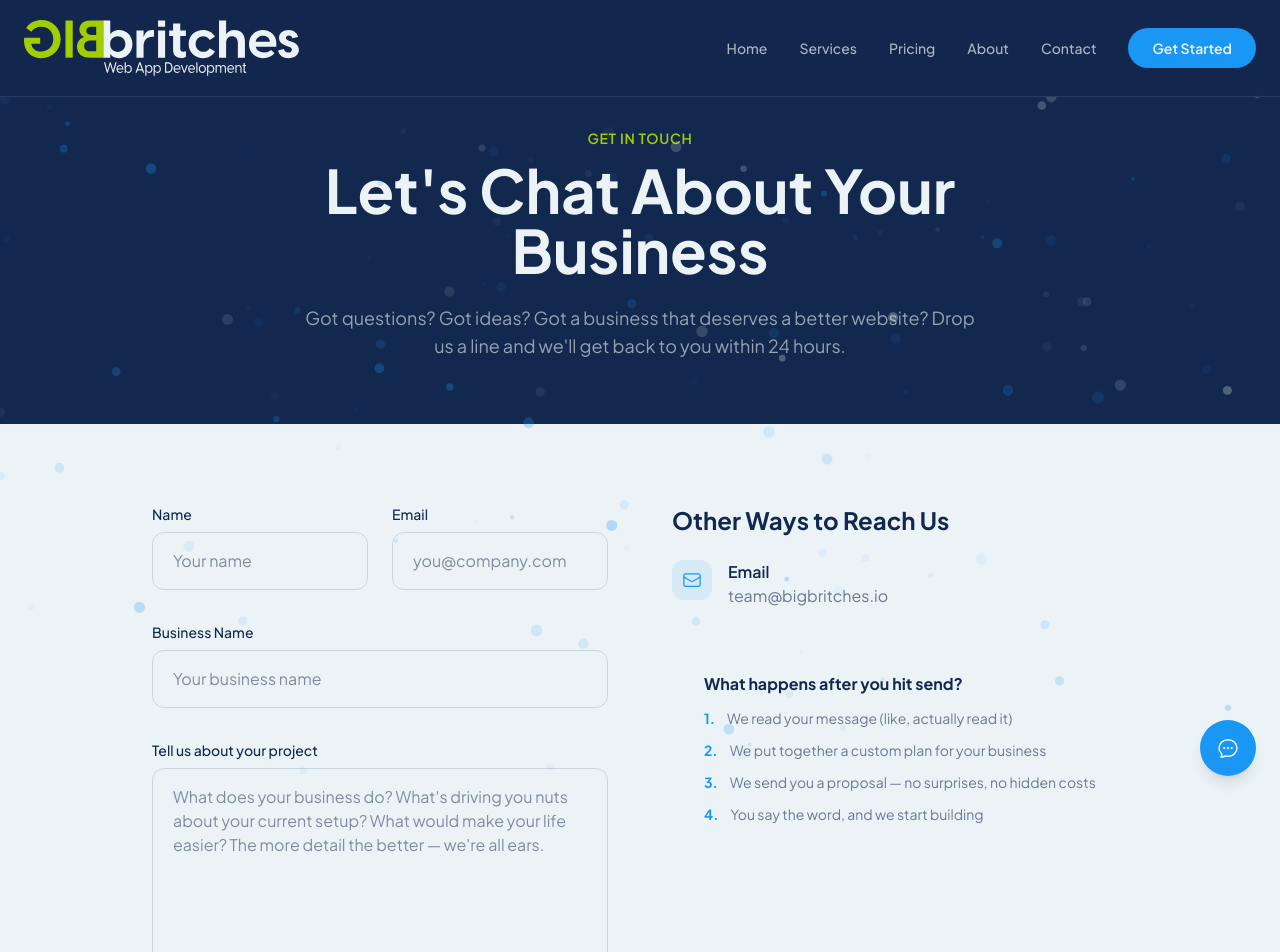
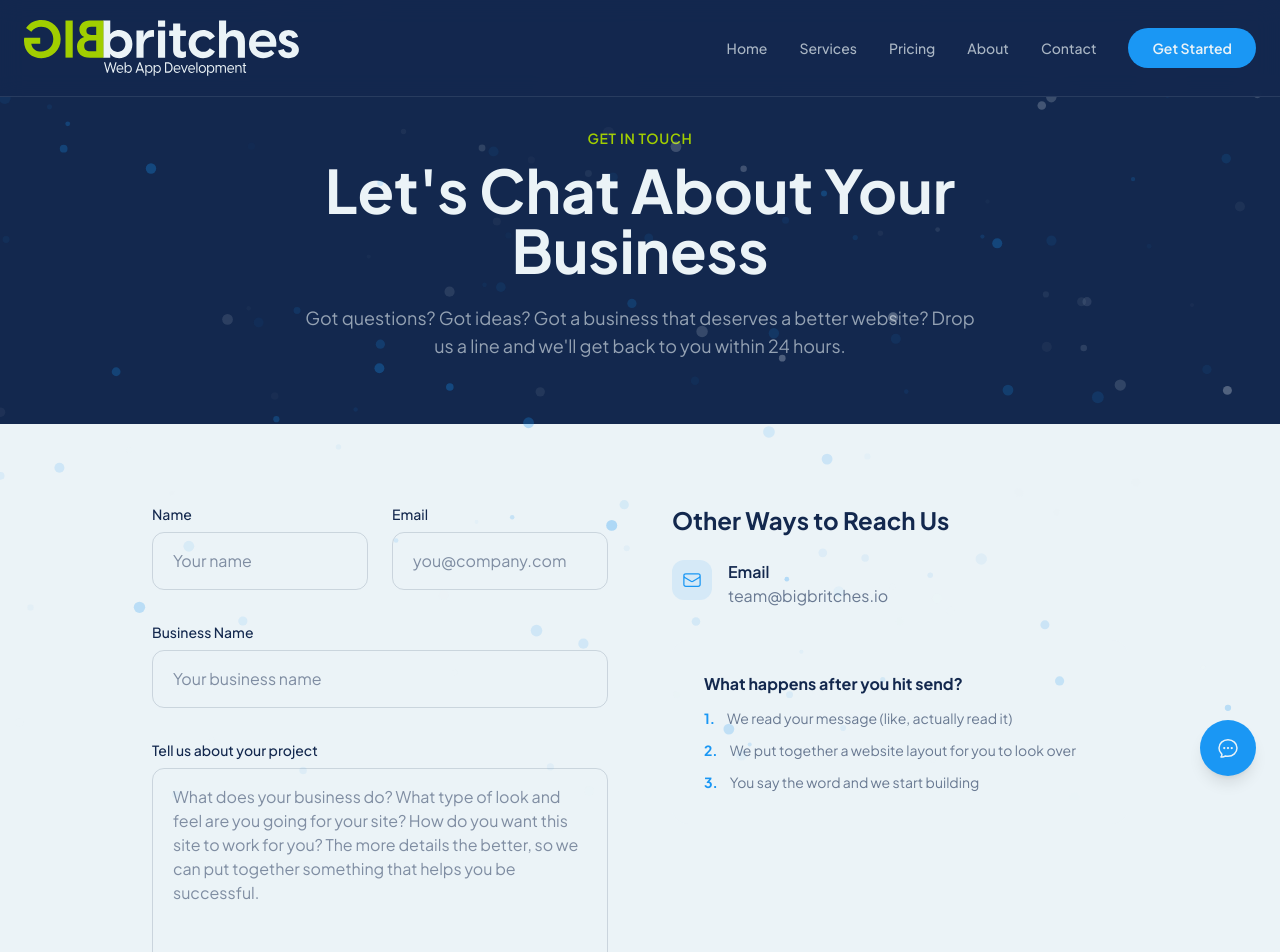
Before and after one commit to harleyneal/big-britches, a Next.js app: page /contact in a window 1280 px wide. Shown: the top 952 px of the page. Built offline with nearby package versions, Linux system fonts and the light colour scheme.

Commit message:
Update contact page: new placeholder text, revised steps, deposit prompt after submit

```diff
--- a/src/app/contact/page.tsx
+++ b/src/app/contact/page.tsx
@@ -66,12 +66,19 @@ export default function Contact() {
           {/* Form */}
           <div>
             {submitted ? (
-              <div className="bg-[var(--sl-lime)]/10 border border-[var(--sl-lime)]/30 rounded-2xl p-10 text-center">
+              <div className="bg-[var(--sl-navy)] rounded-2xl p-10 text-center">
                 <svg className="w-16 h-16 text-[var(--sl-lime)] mx-auto mb-4" fill="none" stroke="currentColor" strokeWidth={1.5} viewBox="0 0 24 24">
                   <path strokeLinecap="round" strokeLinejoin="round" d="m4.5 12.75 6 6 9-13.5" />
                 </svg>
-                <h3 className="text-2xl font-bold text-[var(--sl-navy)] mb-2">Got It!</h3>
-                <p className="text-[var(--sl-navy)]/60">Thanks for reaching out. We&apos;ll get back to you within 24 hours — usually sooner.</p>
+                <h3 className="text-2xl font-bold text-[var(--sl-ice)] mb-3">Your Britches Are About to Get Bigger.</h3>
+                <p className="text-[var(--sl-ice)]/60 mb-8">Place your deposit to get things moving.</p>
+                <button
+                  className="w-full px-6 py-4 bg-[var(--sl-lime)] text-[var(--sl-navy)] rounded-full font-bold text-lg hover:brightness-110 hover:scale-[1.03] hover:shadow-lg hover:shadow-[var(--sl-lime)]/20 active:scale-[0.98] transition-all duration-200 mb-4"
+                  onClick={() => {/* Stripe checkout will go here */}}
+                >
+                  Place $300 Deposit
+                </button>
+                <p className="text-[var(--sl-ice)]/40 text-xs">Secure payment powered by Stripe</p>
               </div>
             ) : (
               <form onSubmit={handleSubmit} className="space-y-8">
@@ -94,7 +101,7 @@ export default function Contact() {
                 </div>
                 <div>
                   <label className="block text-sm font-medium text-[var(--sl-navy)] mb-2">Tell us about your project</label>
-                  <textarea rows={10} required placeholder="What does your business do? What's driving you nuts about your current setup? What would make your life easier? The more detail the better — we're all ears."
+                  <textarea rows={10} required placeholder="What does your business do? What type of look and feel are you going for your site? How do you want this site to work for you? The more details the better, so we can put together something that helps you be successful."
                     className="w-full px-5 py-4 rounded-xl border border-[var(--sl-navy)]/15 focus:border-[var(--sl-blue)] focus:ring-2 focus:ring-[var(--sl-blue)]/20 outline-none transition-all resize-y text-base min-h-[200px]" />
                 </div>
 
@@ -184,9 +191,8 @@ export default function Contact() {
               <h3 className="font-bold text-[var(--sl-navy)] mb-3">What happens after you hit send?</h3>
               <ol className="space-y-3 text-sm text-[var(--sl-navy)]/60">
                 <li className="flex gap-3"><span className="font-bold text-[var(--sl-blue)]">1.</span> We read your message (like, actually read it)</li>
-                <li className="flex gap-3"><span className="font-bold text-[var(--sl-blue)]">2.</span> We put together a custom plan for your business</li>
-                <li className="flex gap-3"><span className="font-bold text-[var(--sl-blue)]">3.</span> We send you a proposal — no surprises, no hidden costs</li>
-                <li className="flex gap-3"><span className="font-bold text-[var(--sl-blue)]">4.</span> You say the word, and we start building</li>
+                <li className="flex gap-3"><span className="font-bold text-[var(--sl-blue)]">2.</span> We put together a website layout for you to look over</li>
+                <li className="flex gap-3"><span className="font-bold text-[var(--sl-blue)]">3.</span> You say the word and we start building</li>
               </ol>
             </div>
           </div>
```
